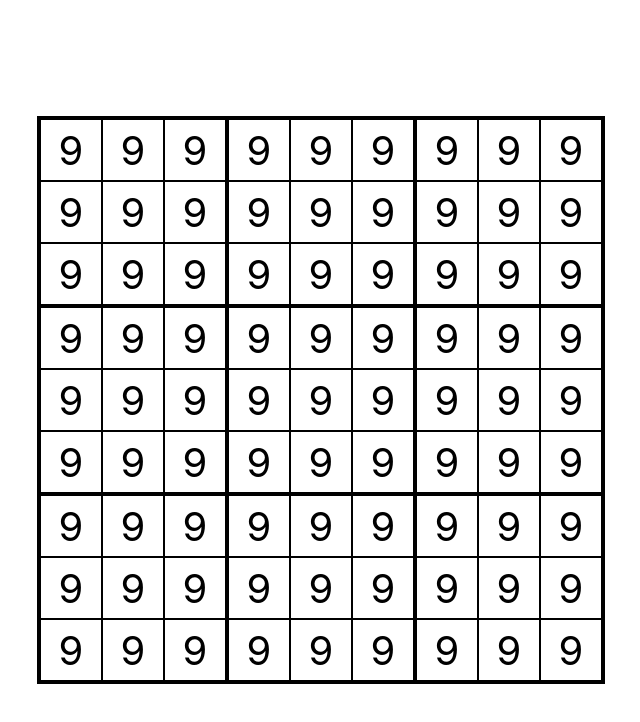
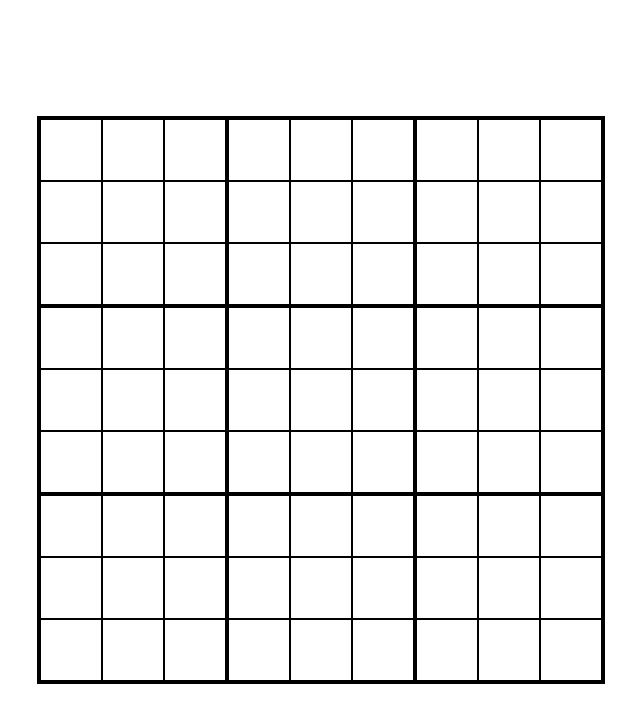
Before and after one commit to Roboleo1010/react-sodoku, a React (Create React App) app: page / in a window 1280 px wide. Shown: the top 722 px of the page, without its empty margins (319-959 px from the left). Built offline with nearby package versions, Linux system fonts and the light colour scheme.

Commit message:
Moved app to component sodoku

```diff
--- a/src/App.tsx
+++ /dev/null
@@ -1,18 +0,0 @@
-import React from "react";
-
-import "./App.scss";
-import "./components/Grid/Grid.scss";
-import "./components/GridRow/GridRow.scss";
-import "./components/Cell/Cell.scss";
-
-import Grid from "./components/Grid/Grid";
-
-function App() {
-  return (
-    <div className="App">
-      <Grid />
-    </div>
-  );
-}
-
-export default App;
--- a/src/components/Cell/Cell.scss
+++ b/src/components/Cell/Cell.scss
@@ -34,6 +34,13 @@ $cellSize: 60px;
   background-color: rgb(235, 221, 163);
 }
 
+.number-given {
+  color: black;
+}
+.number-added {
+  color: #1d6ae5;
+}
+
 .unselectable {
   -webkit-touch-callout: none;
   -webkit-user-select: none;
--- a/src/components/Cell/Cell.tsx
+++ b/src/components/Cell/Cell.tsx
@@ -14,6 +14,7 @@ interface CellProps {
 
 interface CellState {
   number?: number;
+  isGiven: boolean,
   isHighlighted: boolean;
 }
 
@@ -21,13 +22,13 @@ class Cell extends Component<CellProps, CellState> {
   constructor(props: CellProps) {
     super(props);
     this.state = {
-      number: 9,
+      isGiven: false,
       isHighlighted: false,
     };
   }
 
   handleClick() {
-    this.setState({ isHighlighted: true });
+    this.setState({ isHighlighted: !this.state.isHighlighted });
   }
 
   render() {
@@ -48,6 +49,11 @@ class Cell extends Component<CellProps, CellState> {
     if (this.state.isHighlighted)
       classNames += "highlighted "
 
+    if (this.state.isGiven)
+      classNames += "number-given "
+    else
+      classNames += "number-added"
+
     return <div className={classNames} onClick={this.handleClick.bind(this)}>{this.state.number}</div>;
   }
 }
--- a/src/App.scss
+++ b/src/components/Sodoku/Sodoku.scss
@@ -1,4 +1,4 @@
-.App {
+.sodoku {
   text-align: center;
 
   min-height: 100vh;
--- /dev/null
+++ b/src/components/Sodoku/Sodoku.tsx
@@ -0,0 +1,18 @@
+import React from "react";
+import Grid from "../Grid/Grid";
+
+import "./Sodoku.scss";
+import "../Grid/Grid.scss";
+import "../GridRow/GridRow.scss";
+import "../Cell/Cell.scss";
+
+
+function Sodoku() {
+  return (
+    <div className="sodoku">
+      <Grid />
+    </div>
+  );
+}
+
+export default Sodoku;
--- a/src/index.tsx
+++ b/src/index.tsx
@@ -1,11 +1,11 @@
 import React from "react";
 import ReactDOM from "react-dom";
+import Sodoku from "./components/Sodoku/Sodoku";
 import "./index.css";
-import App from "./App";
 
 ReactDOM.render(
   <React.StrictMode>
-    <App />
+    <Sodoku />
   </React.StrictMode>,
   document.getElementById("root")
 );
```
Also changed, not shown: package.json (line endings or trailing spaces), 1 other file (tests, documents, lock files or other folders).
